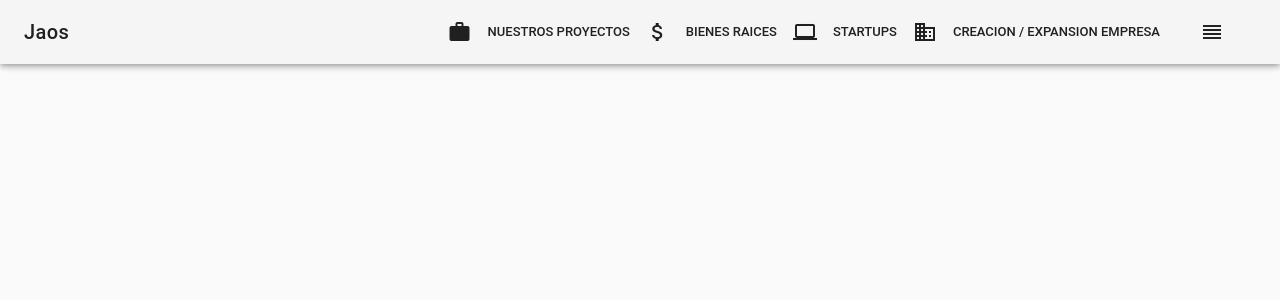
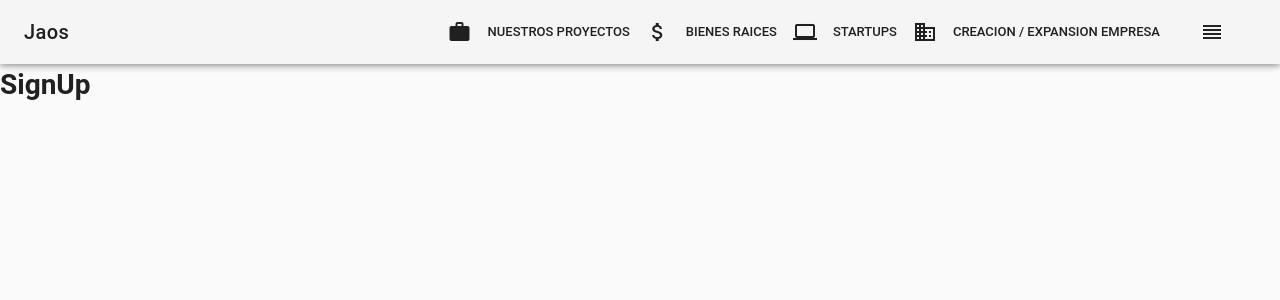
Before and after one commit to Isardbp/jaos-web-app, a Vue app: page /signUp in a window 1280 px wide. Shown: the top 300 px of the page. Built offline with nearby package versions, Linux system fonts and the light colour scheme; a small style sheet from the web is missing.

Commit message:
sign in out router links

```diff
--- a/src/App.vue
+++ b/src/App.vue
@@ -60,8 +60,8 @@ export default {
 
         ],
       signMenuItems: [
-          { icon: 'face', title: 'Sign up', link: '/signup' },
-          { icon: 'lock_open', title: 'Sign in', link: '/signin' }
+          { icon: 'face', title: 'Sign up', link: '/signUp' },
+          { icon: 'lock_open', title: 'Sign in', link: '/signIn' }
       ]
     }
   }
--- /dev/null
+++ b/src/components/SignIn/SignIn.vue
@@ -0,0 +1,3 @@
+<template>
+    <h1>SignIn</h1>
+</template>
--- /dev/null
+++ b/src/components/SignUp/SignUp.vue
@@ -0,0 +1,3 @@
+<template>
+    <h1>SignUp</h1>
+</template>
--- a/src/router/index.js
+++ b/src/router/index.js
@@ -4,7 +4,8 @@ import Startups from '@/components/Startups/Startups'
 import BienesRaices from '@/components/BienesRaices/BienesRaices'
 import CreacionExpansionEmpresas from '@/components/Creacion_Expansion_Empresas/CreacionExpansionEmpresas'
 import NuestrosProyectos from '@/components/NuestrosProyectos/NuestrosProyectos'
-
+import SignIn from '@/components/SignIn/SignIn'
+import SignUp from '@/components/SignUp/SignUp'
 
 Vue.use(Router)
 
@@ -34,6 +35,16 @@ export default new Router({
             path: '/nuestrosProyectos',
             name: 'NuestrosProyectose',
             component: NuestrosProyectos
+        },
+        {
+            path: '/signIn',
+            name: 'SignIn',
+            component: SignIn
+        },
+        {
+            path: '/signUp',
+            name: 'SignUp',
+            component: SignUp
         }
     ],
     mode: 'history'
```
